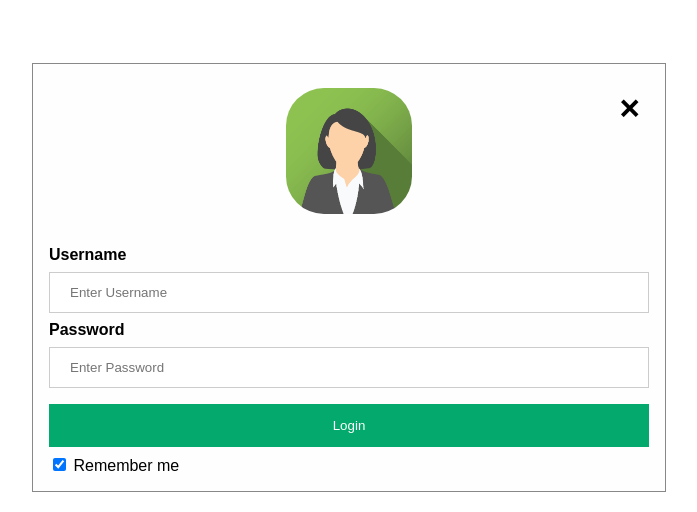
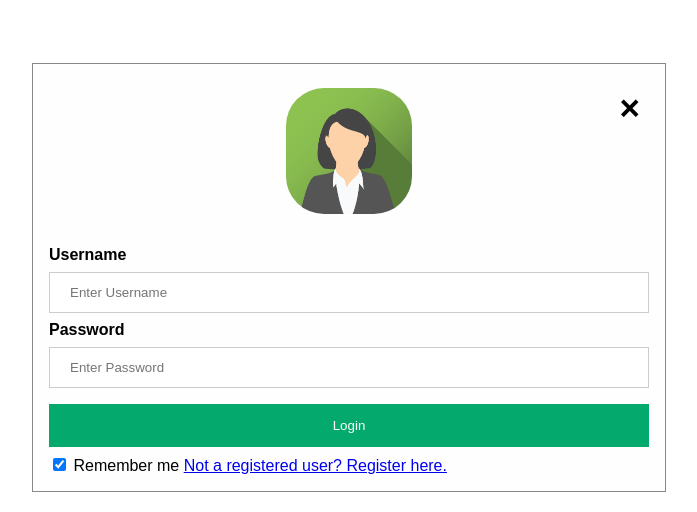
Before and after one commit to Partha-2000-Snp/2418-login, a plain HTML site: page index.html in a window 1280 px wide. Shown: the whole page, without its empty margins (291-988 px from the left). Drawn offline with Linux system fonts and the light colour scheme.

Commit message:
Update index.html

```diff
--- a/index.html
+++ b/index.html
@@ -145,6 +145,9 @@ span.psw {
       <label>
         <input type="checkbox" checked="checked" name="remember"> Remember me
       </label>
+      <label>
+        <a href="reg.html">Not a registered user? Register here.</a>
+      </label>
     </div>
 
 </form>
```
